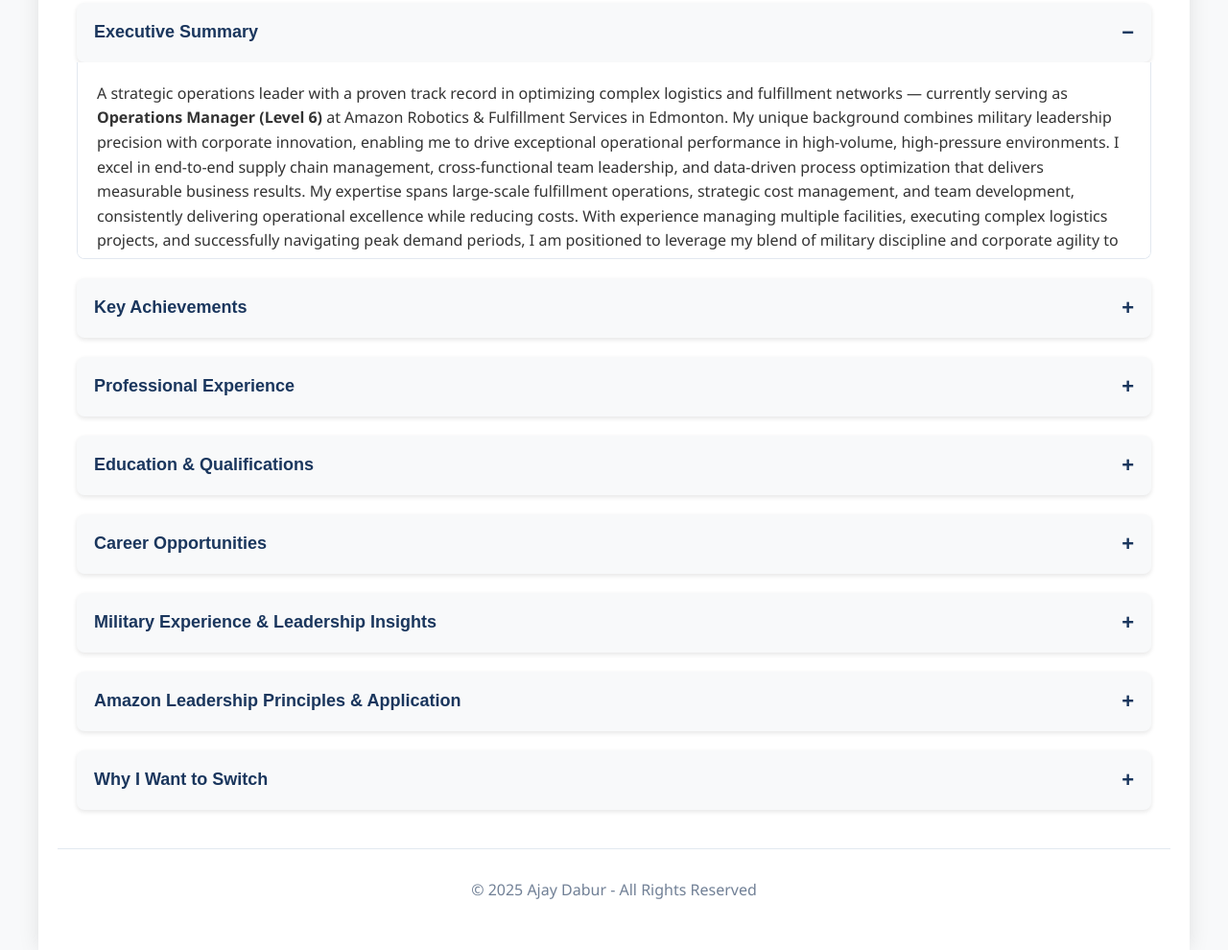
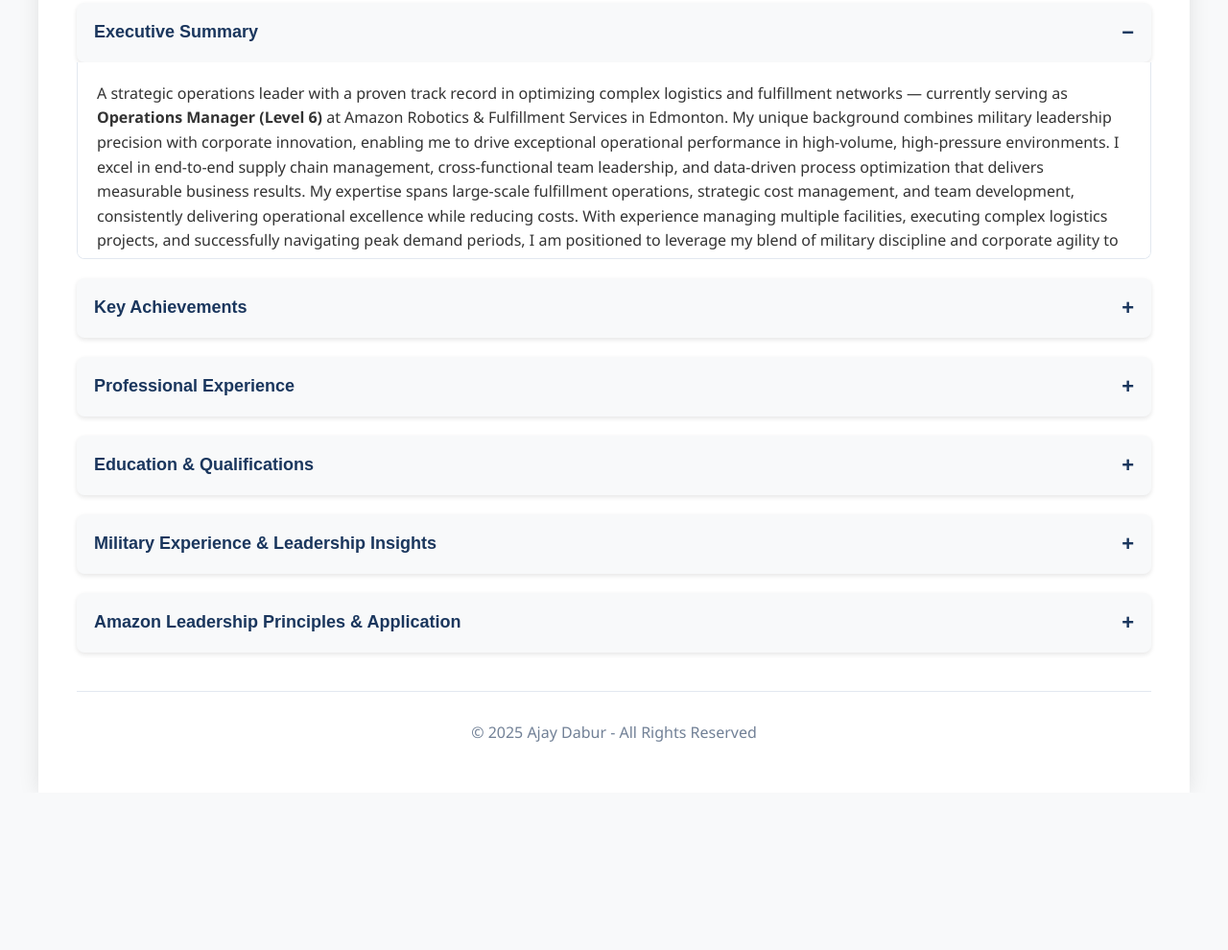
Before and after one commit to anandvip/AjaydaburCV, a plain HTML site: page index.html in a window 1280 px wide. Shown: the part 321-1311 px from the top of the page at 96% size. After the commit the page ends 1147 px from the top, so only its background shows below. Drawn offline with Linux system fonts and the light colour scheme.

Commit message:
Update index.html

```diff
--- a/index.html
+++ b/index.html
@@ -165,7 +165,7 @@
             </div>
 
             <!-- Career Opportunities -->
-            <div class="collapsible-section">
+<!--             <div class="collapsible-section">
                 <button class="collapsible">Career Opportunities</button>
                 <div class="content">
                     <p>Based on my experience and expertise, the following senior operations roles represent ideal next career steps:</p>
@@ -245,7 +245,7 @@
                         <li><a href="https://www.versacold.com/careers/">VersaCold - Careers</a></li>
                     </ul>
                 </div>
-            </div>
+            </div> -->
 
             <!-- Military Experience & Leadership -->
             <div class="collapsible-section">
@@ -297,7 +297,7 @@
                 </div>
             </div>
             <!-- Career Transition Statement -->
-<div class="collapsible-section">
+<!-- <div class="collapsible-section">
     <button class="collapsible">Why I Want to Switch</button>
     <div class="content">
         <p>
@@ -308,7 +308,7 @@
         </p>
     </div>
 </div>
-        </section>
+        </section> -->
 
         <footer>
             <p>&copy; 2025 Ajay Dabur - All Rights Reserved</p>
```
